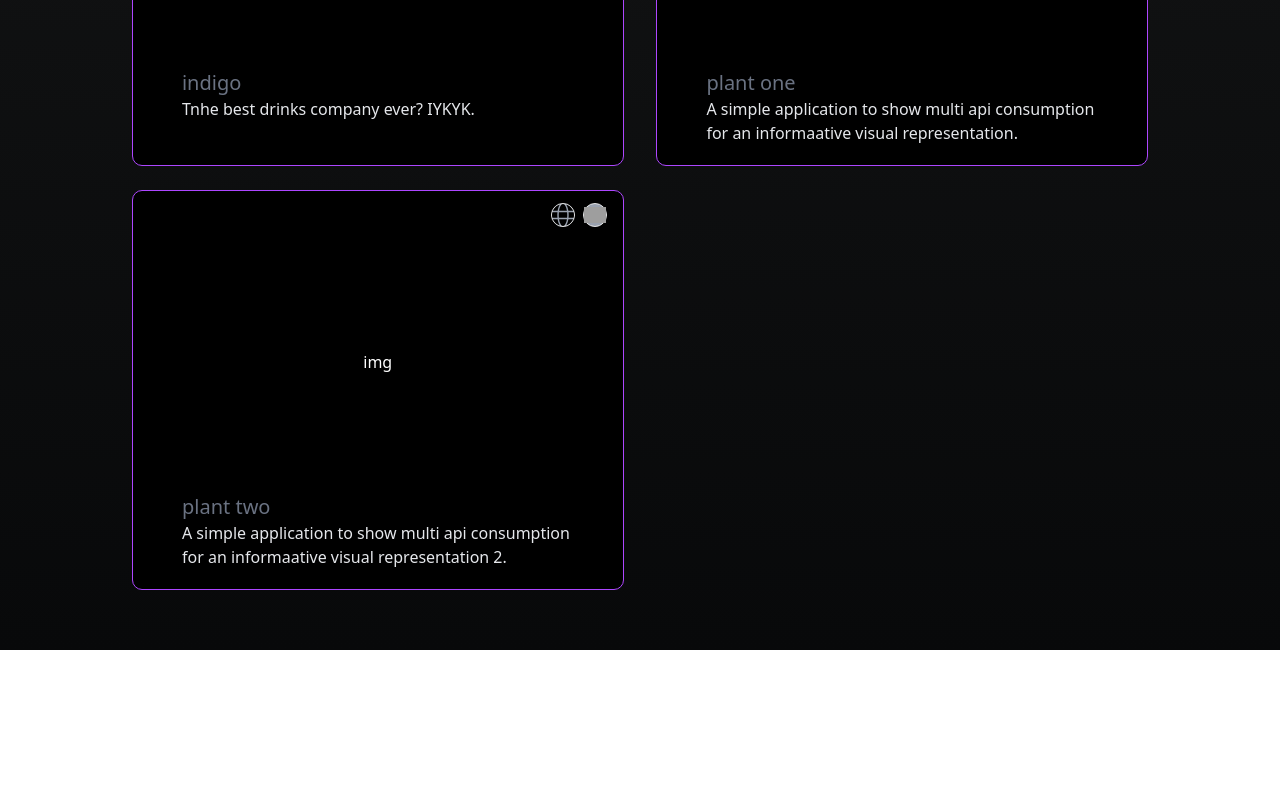
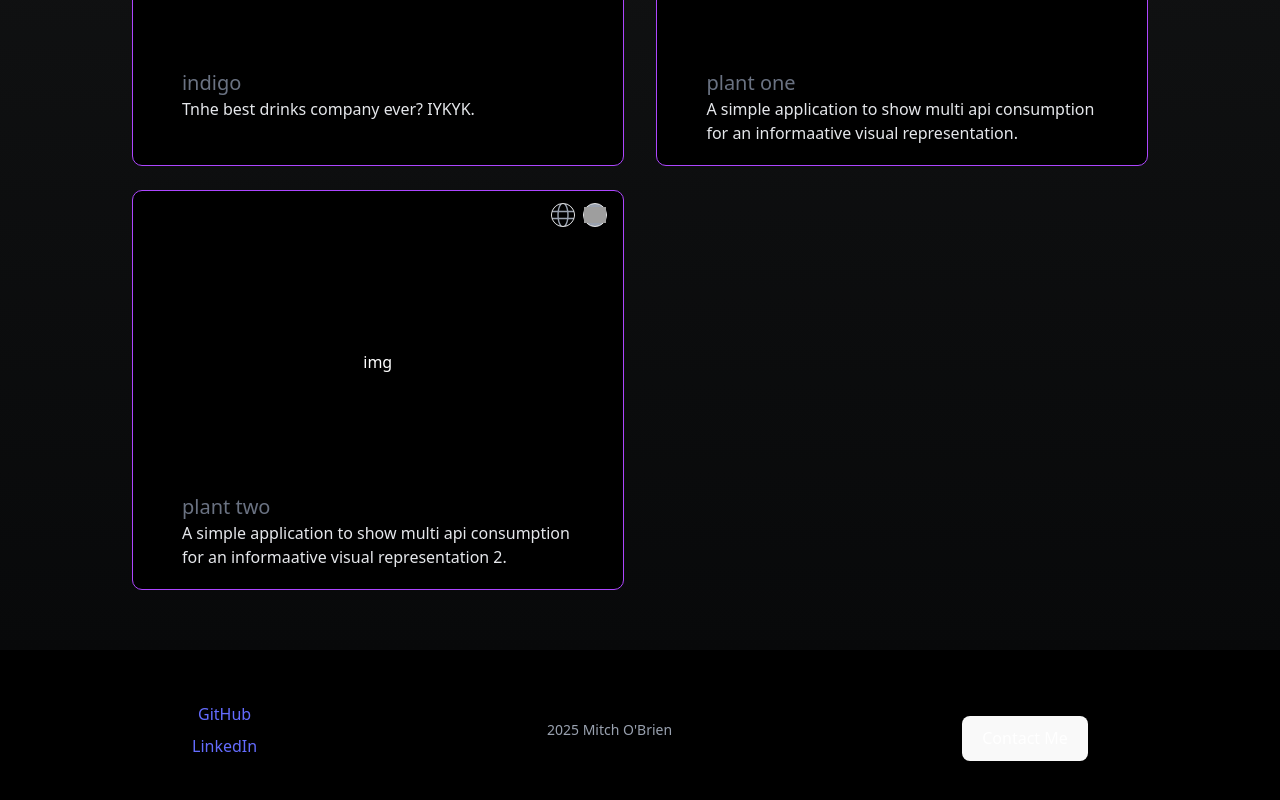
Before and after one commit to OB-CODE/2025Website, a React (Vite) app: page / in a window 1280 px wide. Shown: the part 2997-3797 px from the top of the page. Before the commit the page ends 3647 px from the top, so only its background shows below. Built offline with nearby package versions, Linux system fonts and the light colour scheme; grey boxes are pictures that could not be loaded.

Commit message:
Basic footer placeholder.

```diff
--- a/src/App.tsx
+++ b/src/App.tsx
@@ -8,6 +8,7 @@ import { ParticlesBackgroundDisplay } from "./components/PersonalHeading/Particl
 import PersonalHeading from "./components/PersonalHeading/PersonalHeading";
 import ProgrammingLanguages from "./components/ProgrammingIcons/ProgrammingLanguages";
 import ProjectsIndex from "./components/projects/ProjectsIndex";
+import FooterIndex from "./components/footer/FooterIndex";
 
 function App() {
   useEffect(() => {
@@ -45,6 +46,12 @@ function App() {
       >
         <ProjectsIndex />
       </div>
+      <div
+        id="footerContainer"
+        className="min-h-[20vh] pt-[1vh] w-full pb-[1vh] flex flex-col items-center justify-center bg-black"
+      >
+        <FooterIndex />
+      </div>
     </div>
   );
 }
--- /dev/null
+++ b/src/components/footer/FooterIndex.tsx
@@ -0,0 +1,61 @@
+import React, { useState } from "react";
+
+const FooterIndex = () => {
+  const [showContact, setShowContact] = useState(false);
+
+  const toggleContactPopup = () => {
+    setShowContact(!showContact);
+  };
+
+  return (
+    <footer className="w-[70%] text-white py-1 h-full">
+      <div className="container flex justify-between items-center h-full">
+        <div id="socials" className="flex flex-col justify-center gap-2 h-full">
+          <a
+            href="https://github.com/"
+            target="_blank"
+            rel="noopener noreferrer"
+            className="text-blue-500 hover:underline"
+          >
+            GitHub
+          </a>
+          <a
+            href="https://linkedin.com/"
+            target="_blank"
+            rel="noopener noreferrer"
+            className="text-blue-500 hover:underline"
+          >
+            LinkedIn
+          </a>
+        </div>
+        <div className="flex h-full items-end justify-end text-sm  text-gray-400 border-gray-700">
+          2025 Mitch O'Brien
+        </div>
+        <button
+          onClick={toggleContactPopup}
+          className="mt-4 px-4 py-2 bg-blue-500 text-white rounded hover:bg-blue-600"
+        >
+          Contact Me
+        </button>
+      </div>
+
+      {showContact && (
+        <div className="fixed inset-0 z-20  bg-black opacity-50 flex items-center justify-center">
+          <div className="bg-white opacity-100 absolute z-30 text-black p-6 rounded shadow-lg">
+            <h2 className="text-xl font-bold mb-4">Contact Me</h2>
+            <p>Email: mitchell.s.obrien@gmail.com</p>
+            <p>Phone: See Resume</p>
+            <button
+              onClick={toggleContactPopup}
+              className="mt-4 px-4 py-2 bg-red-500 text-white rounded hover:bg-red-600"
+            >
+              Close
+            </button>
+          </div>
+        </div>
+      )}
+    </footer>
+  );
+};
+
+export default FooterIndex;
```
